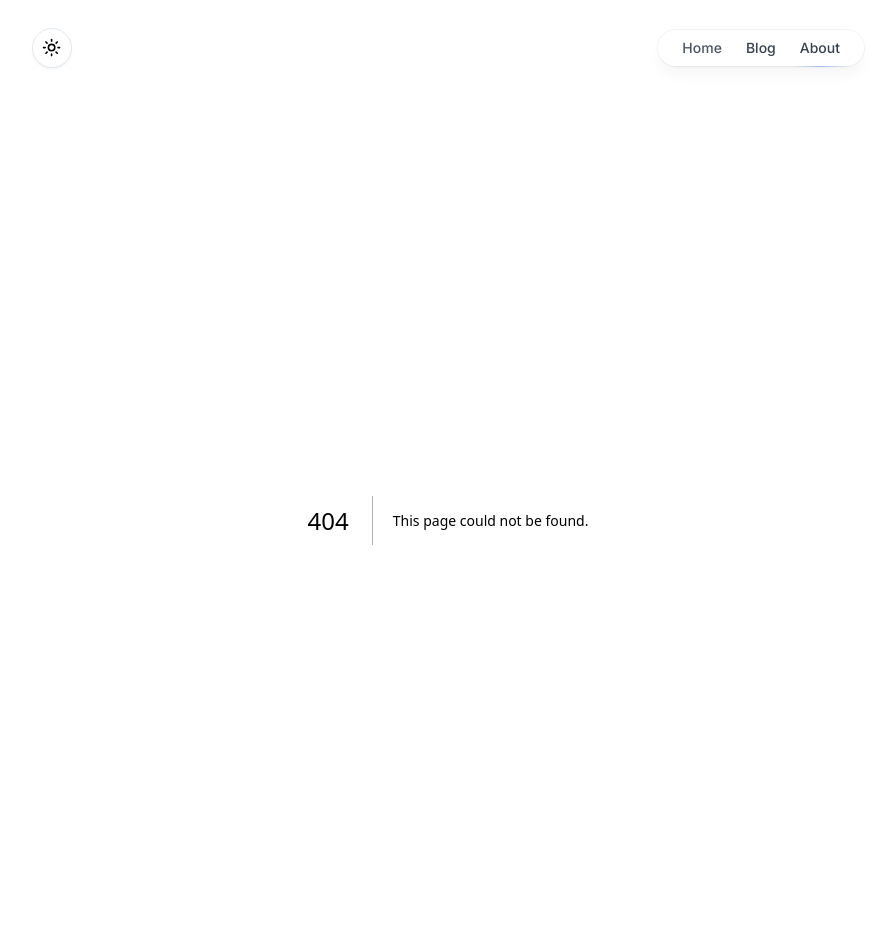
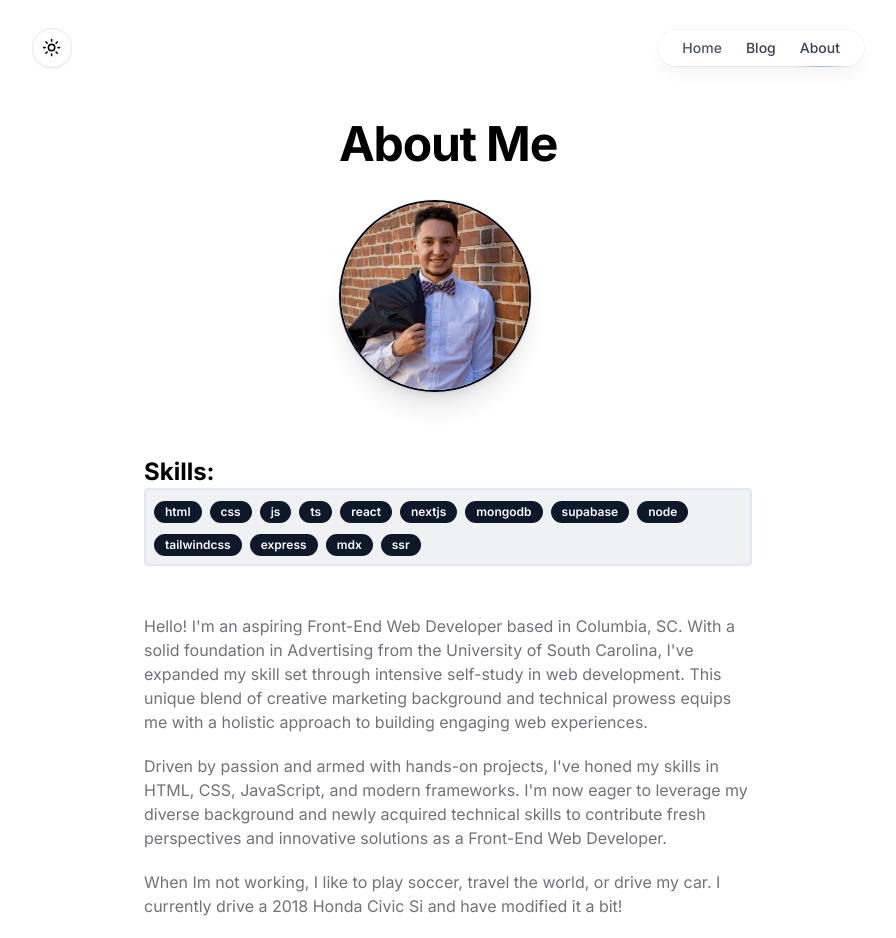
Before and after one commit to Nico-Dominguez/my-blog, a Next.js app: page /about in a window 1280 px wide. Before the commit this address had no page. Shown: the whole page, without its empty margins (192-1088 px from the left). Built offline with nearby package versions, Linux system fonts and the light colour scheme.

Commit message:
about section

```diff
--- a/package.json
+++ b/package.json
@@ -18,6 +18,7 @@
     "lucide-react": "^0.429.0",
     "next": "14.2.5",
     "next-themes": "^0.3.0",
+    "nodemailer": "^6.9.14",
     "react": "^18",
     "react-dom": "^18",
     "react-icons": "^5.3.0",
@@ -29,6 +30,7 @@
   "devDependencies": {
     "@tailwindcss/typography": "^0.5.14",
     "@types/node": "^20",
+    "@types/nodemailer": "^6.4.15",
     "@types/react": "^18",
     "@types/react-dom": "^18",
     "eslint": "^8",
--- /dev/null
+++ b/src/app/about/page.tsx
@@ -0,0 +1,81 @@
+import React from "react";
+import Image from "next/image";
+import Link from "next/link";
+import { Badge } from "@/components/ui/badge";
+
+const page = () => {
+  const skills = [
+    "html",
+    "css",
+    "js",
+    "ts",
+    "react",
+    "nextjs",
+    "mongodb",
+    "supabase",
+    "node",
+    "tailwindcss",
+    "express",
+    "mdx",
+    "ssr",
+  ];
+
+  return (
+    <section className="flex flex-col justify-center px-8 text-gray-900 dark:text-gray-100 antialiased max-w-2xl mx-auto">
+      <div className="flex flex-col justify-center items-start mx-auto mb-16">
+        <h1 className="font-bold text-3xl md:text-5xl tracking-tight mb-8 text-black dark:text-white">
+          About Me
+        </h1>
+        <Link
+          href="https://x.com/webdevnico"
+          target="_blank"
+          className="overflow-hidden rounded-full shadow-xl ring-1 ring-slate-900/5 relative bg-white h-48 w-48 border-2 border-foreground"
+        >
+          <Image
+            src="/Nico-Headshot-1-min.png"
+            width={200}
+            height={200}
+            alt="picture of Nico"
+          />
+        </Link>
+      </div>
+      <div className="flex flex-col  text-zinc-500 dark:text-zinc-500 max-w-prose mx-auto">
+        <div>
+          <h2 className="text-2xl font-bold text-black dark:text-white">
+            Skills:
+          </h2>
+        </div>
+        <div className="flex flex-wrap gap-2 p-2 bg-muted-foreground/10 rounded-sm border-2 mb-12">
+          {skills.map((skill) => (
+            <div>
+              <Badge>{skill}</Badge>
+            </div>
+          ))}
+        </div>
+        <p className="mb-5">
+          Hello! I'm an aspiring Front-End Web Developer based in Columbia, SC.
+          With a solid foundation in Advertising from the University of South
+          Carolina, I've expanded my skill set through intensive self-study in
+          web development. This unique blend of creative marketing background
+          and technical prowess equips me with a holistic approach to building
+          engaging web experiences.
+        </p>
+        <p className="mb-5">
+          Driven by passion and armed with hands-on projects, I've honed my
+          skills in HTML, CSS, JavaScript, and modern frameworks. I'm now eager
+          to leverage my diverse background and newly acquired technical skills
+          to contribute fresh perspectives and innovative solutions as a
+          Front-End Web Developer.
+        </p>
+
+        <p className="mb-5">
+          When Im not working, I like to play soccer, travel the world, or drive
+          my car. I currently drive a 2018 Honda Civic Si and have modified it a
+          bit!
+        </p>
+      </div>
+    </section>
+  );
+};
+
+export default page;
--- a/src/app/page.tsx
+++ b/src/app/page.tsx
@@ -3,6 +3,7 @@
 import Hero from "@/components/home-page/Hero";
 import Blog from "@/components/home-page/Blog";
 import Projects from "@/components/home-page/Projects";
+import FixedContactForm from "@/components/home-page/FixedContactForm";
 
 export default function Home() {
   return (
@@ -15,6 +16,7 @@ export default function Home() {
           {/* project section */}
           <Projects />
         </div>
+        {/* <FixedContactForm /> */}
       </main>
     </>
   );
--- /dev/null
+++ b/src/components/home-page/FixedContactForm.tsx
@@ -0,0 +1,121 @@
+import React, { useState, FormEvent, ChangeEvent } from "react";
+import { Button } from "@/components/ui/button";
+import { Input } from "@/components/ui/input";
+import { Textarea } from "@/components/ui/textarea";
+import { X, MessageCircle } from "lucide-react";
+
+interface FormData {
+  email: string;
+  message: string;
+}
+
+const FixedContactForm: React.FC = () => {
+  const [isOpen, setIsOpen] = useState<boolean>(false);
+  const [formData, setFormData] = useState<FormData>({
+    email: "",
+    message: "",
+  });
+  const [isSubmitting, setIsSubmitting] = useState<boolean>(false);
+  const [submitStatus, setSubmitStatus] = useState<string | null>(null);
+
+  const handleChange = (
+    e: ChangeEvent<HTMLInputElement | HTMLTextAreaElement>
+  ) => {
+    const { name, value } = e.target;
+    setFormData((prevData) => ({
+      ...prevData,
+      [name]: value,
+    }));
+  };
+
+  const handleSubmit = async (e: FormEvent<HTMLFormElement>) => {
+    e.preventDefault();
+    setIsSubmitting(true);
+    setSubmitStatus(null);
+
+    try {
+      const response = await fetch("/api/send-email", {
+        method: "POST",
+        headers: {
+          "Content-Type": "application/json",
+        },
+        body: JSON.stringify(formData),
+      });
+
+      if (response.ok) {
+        setSubmitStatus("Message sent successfully!");
+        setFormData({ email: "", message: "" });
+        setTimeout(() => setIsOpen(false), 3000);
+      } else {
+        setSubmitStatus("Failed to send message. Please try again.");
+      }
+    } catch (error) {
+      console.error("Error sending message:", error);
+      setSubmitStatus("An error occurred. Please try again later.");
+    } finally {
+      setIsSubmitting(false);
+    }
+  };
+
+  return (
+    <div className="fixed bottom-4 right-4 z-50">
+      {!isOpen ? (
+        <Button onClick={() => setIsOpen(true)}>
+          <MessageCircle />
+        </Button>
+      ) : (
+        <div className="bg-white dark:bg-gray-800 p-4 rounded-lg shadow-lg w-80">
+          <div className="flex justify-between items-center mb-4">
+            <h3 className="text-lg font-semibold">
+              Have a question? Shoot me a message.
+            </h3>
+            <Button
+              variant="ghost"
+              size="icon"
+              onClick={() => setIsOpen(false)}
+            >
+              <X className="h-4 w-4" />
+            </Button>
+          </div>
+          <form onSubmit={handleSubmit}>
+            <div className="space-y-4">
+              <Input
+                type="email"
+                name="email"
+                placeholder="Your email"
+                value={formData.email}
+                onChange={handleChange}
+                required
+                disabled={isSubmitting}
+              />
+              <Textarea
+                name="message"
+                placeholder="Your message"
+                value={formData.message}
+                onChange={handleChange}
+                required
+                disabled={isSubmitting}
+              />
+              <Button type="submit" className="w-full" disabled={isSubmitting}>
+                {isSubmitting ? "Sending..." : "Send Message"}
+              </Button>
+              {submitStatus && (
+                <p
+                  className={`text-sm ${
+                    submitStatus.includes("successfully")
+                      ? "text-green-500"
+                      : "text-red-500"
+                  }`}
+                >
+                  {submitStatus}
+                </p>
+              )}
+            </div>
+          </form>
+        </div>
+      )}
+    </div>
+  );
+};
+
+export default FixedContactForm;
--- a/src/components/home-page/Projects.tsx
+++ b/src/components/home-page/Projects.tsx
@@ -11,8 +11,8 @@ const Projects = () => {
         <ProjectCards
           name="Nico"
           time="5"
-          title="Project 1"
-          description="this is going to be a quick summary of the project I made. It will take 5 minutes to read"
+          title="Marketing Portfolio"
+          description="Created a website using vite With React to showcase my portfolio"
         />
         <ProjectCards
           name="Nico"
--- /dev/null
+++ b/src/components/ui/badge.tsx
@@ -0,0 +1,36 @@
+import * as React from "react"
+import { cva, type VariantProps } from "class-variance-authority"
+
+import { cn } from "@/lib/utils"
+
+const badgeVariants = cva(
+  "inline-flex items-center rounded-full border px-2.5 py-0.5 text-xs font-semibold transition-colors focus:outline-none focus:ring-2 focus:ring-ring focus:ring-offset-2",
+  {
+    variants: {
+      variant: {
+        default:
+          "border-transparent bg-primary text-primary-foreground hover:bg-primary/80",
+        secondary:
+          "border-transparent bg-secondary text-secondary-foreground hover:bg-secondary/80",
+        destructive:
+          "border-transparent bg-destructive text-destructive-foreground hover:bg-destructive/80",
+        outline: "text-foreground",
+      },
+    },
+    defaultVariants: {
+      variant: "default",
+    },
+  }
+)
+
+export interface BadgeProps
+  extends React.HTMLAttributes<HTMLDivElement>,
+    VariantProps<typeof badgeVariants> {}
+
+function Badge({ className, variant, ...props }: BadgeProps) {
+  return (
+    <div className={cn(badgeVariants({ variant }), className)} {...props} />
+  )
+}
+
+export { Badge, badgeVariants }
--- /dev/null
+++ b/src/components/ui/input.tsx
@@ -0,0 +1,25 @@
+import * as React from "react"
+
+import { cn } from "@/lib/utils"
+
+export interface InputProps
+  extends React.InputHTMLAttributes<HTMLInputElement> {}
+
+const Input = React.forwardRef<HTMLInputElement, InputProps>(
+  ({ className, type, ...props }, ref) => {
+    return (
+      <input
+        type={type}
+        className={cn(
+          "flex h-10 w-full rounded-md border border-input bg-background px-3 py-2 text-sm ring-offset-background file:border-0 file:bg-transparent file:text-sm file:font-medium placeholder:text-muted-foreground focus-visible:outline-none focus-visible:ring-2 focus-visible:ring-ring focus-visible:ring-offset-2 disabled:cursor-not-allowed disabled:opacity-50",
+          className
+        )}
+        ref={ref}
+        {...props}
+      />
+    )
+  }
+)
+Input.displayName = "Input"
+
+export { Input }
--- /dev/null
+++ b/src/components/ui/textarea.tsx
@@ -0,0 +1,24 @@
+import * as React from "react"
+
+import { cn } from "@/lib/utils"
+
+export interface TextareaProps
+  extends React.TextareaHTMLAttributes<HTMLTextAreaElement> {}
+
+const Textarea = React.forwardRef<HTMLTextAreaElement, TextareaProps>(
+  ({ className, ...props }, ref) => {
+    return (
+      <textarea
+        className={cn(
+          "flex min-h-[80px] w-full rounded-md border border-input bg-background px-3 py-2 text-sm ring-offset-background placeholder:text-muted-foreground focus-visible:outline-none focus-visible:ring-2 focus-visible:ring-ring focus-visible:ring-offset-2 disabled:cursor-not-allowed disabled:opacity-50",
+          className
+        )}
+        ref={ref}
+        {...props}
+      />
+    )
+  }
+)
+Textarea.displayName = "Textarea"
+
+export { Textarea }
```
Also changed, not shown: 1 other file (tests, documents, lock files or other folders).
